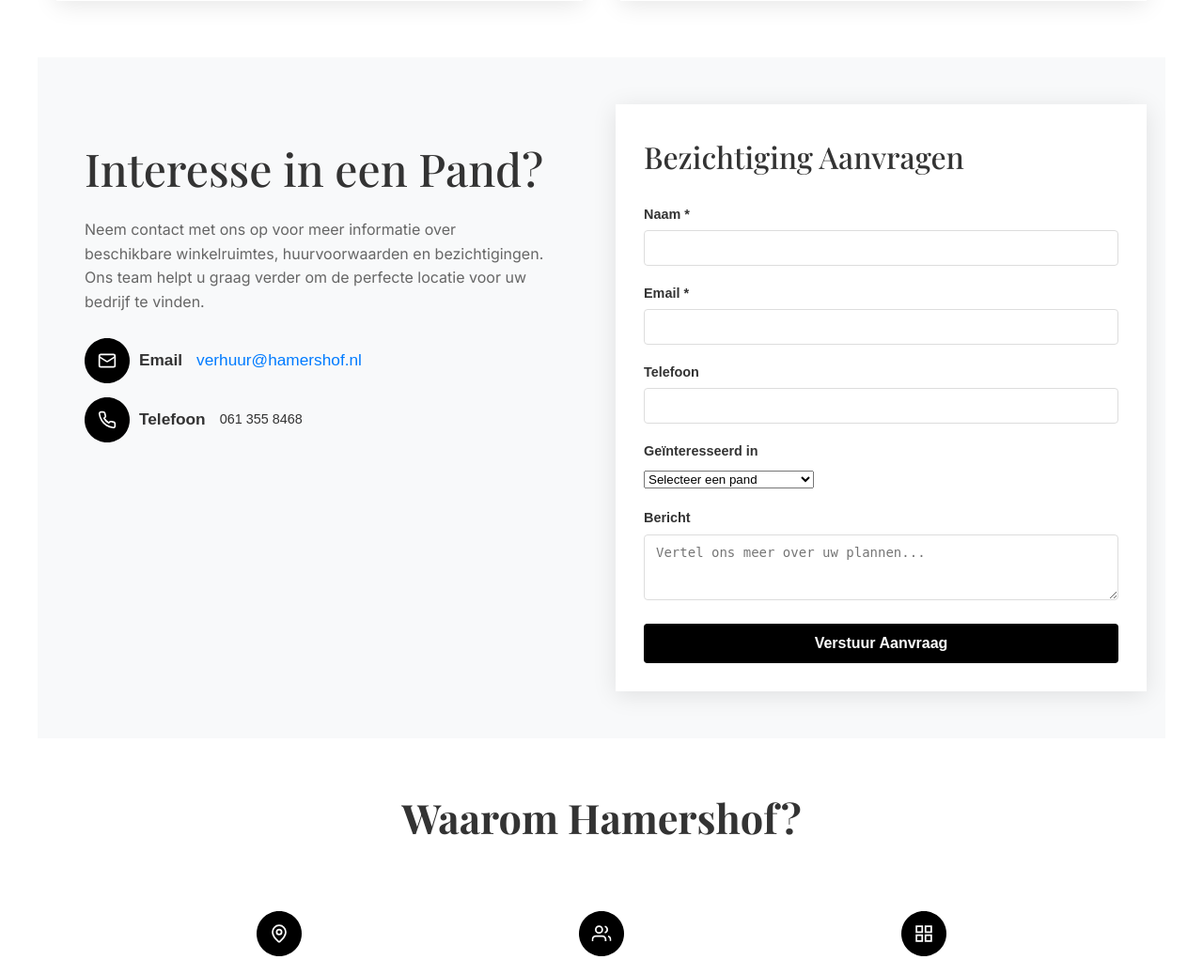
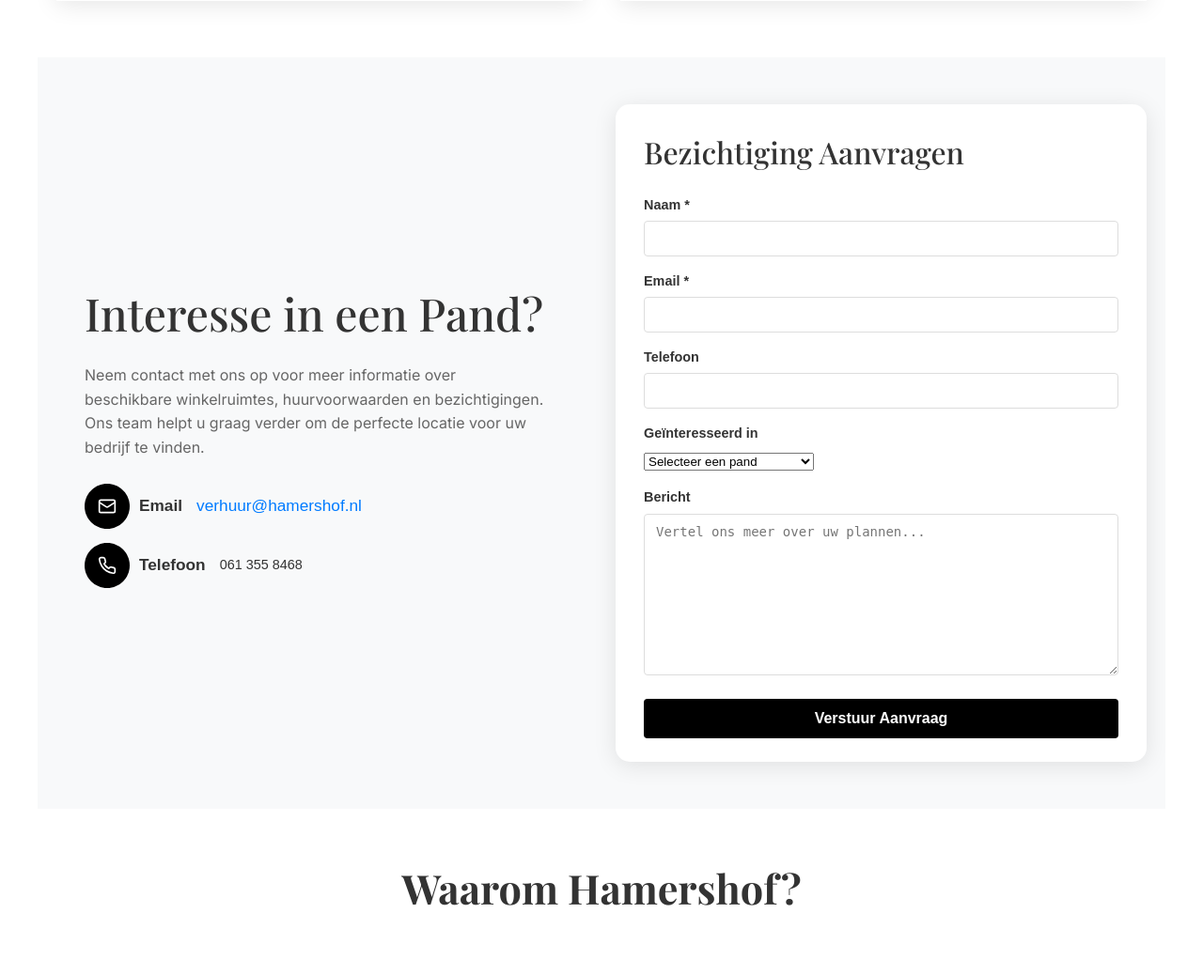
Before and after one commit to NickH2008/Vernieuwing-Hamershof, a PHP site: page /public/tehuur.php in a window 1280 px wide. Shown: the part 1497-2535 px from the top of the page at 94% size. Run offline with PHP 8.4, Linux system fonts and the light colour scheme; some web fonts are replaced.

Commit message:
aanvraag-form-blok fixes volgens design

```diff
--- a/public/css/tehuur.css
+++ b/public/css/tehuur.css
@@ -209,8 +209,11 @@
 
 .contact-blok {
     padding: 30px;
-    border-radius: 8px;
     max-width: 550px;
+    display: flex;
+    flex-direction: column;
+    justify-content: center;
+
 }
 
 .contact-blok h3 {
@@ -266,21 +269,60 @@
 
 /* Form Styles */
 .aanvraag-form-blok {
-    background: white;;
-    padding: 30px;
-    /* border-radius: 15px; */
+    background: white;
+    padding: 25px 30px;
+    border-radius: 15px;
+    height: 700px;
     max-width: auto;
     box-shadow: 0 4px 24px rgba(0,0,0,0.10);
+    display: flex;
+    flex-direction: column;
 }
 
 .aanvraag-form-blok h3 {
     font-size: 2em;
-    margin-bottom: 25px;
+    margin-bottom: 20px;
     color: #333;
+    flex-shrink: 0;
+}
+
+.rental-form {
+    flex: 1;
+    display: flex;
+    flex-direction: column;
+    gap: 15px;
 }
 
 .rental-form .form-group {
-    margin-bottom: 18px;
+    margin-bottom: 0;
+    flex-shrink: 0;
+}
+
+.rental-form .form-group:last-of-type {
+    flex: 1;
+    display: flex;
+    flex-direction: column;
+}
+
+.rental-form .form-group:last-of-type textarea {
+    flex: 1;
+    min-height: 80px;
+    resize: vertical;
+}
+
+.submit-btn {
+    width: 100%;
+    padding: 12px;
+    background: #000000;
+    color: white;
+    border: none;
+    border-radius: 4px;
+    font-size: 1em;
+    font-weight: bold;
+    cursor: pointer;
+    transition: background 0.3s ease;
+    flex-shrink: 0;
+    margin-top: 10px;
 }
 
 .rental-form label {
```
